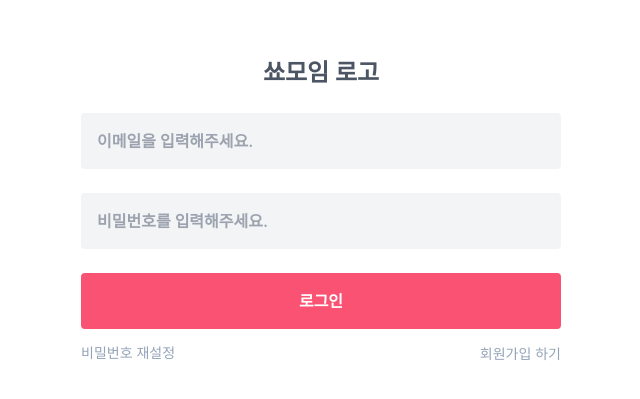
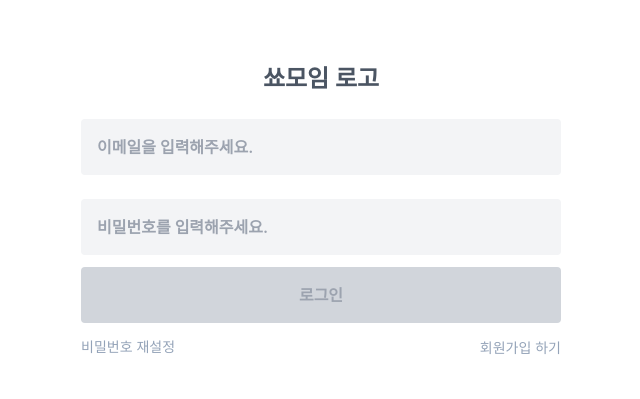
Before and after one commit to showMoim/showMoim_front, a React (Create React App) app: page /login in a window 1280 px wide. Shown: the part 189-588 px from the top of the page, without its empty margins (319-959 px from the left). Built offline with nearby package versions, Linux system fonts and the light colour scheme.

Commit message:
팝업창 추가

```diff
--- a/src/Login/Login.js
+++ b/src/Login/Login.js
@@ -35,22 +35,24 @@ function Login() {
             return;
         }
         if(email != "" && password != "") {
-            fetch("/login", {
-                method: 'POST',
-                headers: {
-                    'content-type': 'application/json'
-                },
-                body: JSON.stringify({
-                    email: email,
-                    password: password
-                }).then(res => res.json())
-                    .then(response => {
-                        if(response.Authorization == null) {
-                            alert("아이디 혹은 비밀번호를 확인해주세요.")
-                        }
-                    })
+            // fetch("/login", {
+            //     method: 'POST',
+            //     headers: {
+            //         'content-type': 'application/json'
+            //     },
+            //     body: JSON.stringify({
+            //         email: email,
+            //         password: password
+            //     }).then(res => res.json())
+            //         .then(response => {
+            //             if(response.Authorization == null) {
+            //                 openModal();
+            //             }
+            //         })
 
-            })
+            // })
+            console.log("ss")
+            openModal();
         }
 
         // let body = {
@@ -71,12 +73,13 @@ function Login() {
                     <div className="mb-3">
                         <input type="password" value={password} onChange={onPasswordHandler} className="w-full py-4 px-4 bg-gray-100 placeholder:font-semibold rounded hover:ring-1 outline-sf-btn-bg" placeholder="비밀번호를 입력해주세요."/>
                     </div>
-                    </form>
-                    <div className="w-3/4 mt-3 mb-3">
-                        {/* <button type="submit" disabled={email.length < 1 || password.length < 1} formAction='' className="py-4 bg-sf-btn-bg w-full rounded font-bold text-white hover:bg-sf-btn-bg disabled:bg-gray-300 disabled:text-gray-400"> 로그인 </button> */}
-                        <button onClick={openModal} className="py-4 bg-sf-btn-bg w-full rounded font-bold text-white hover:bg-sf-btn-bg disabled:bg-gray-300 disabled:text-gray-400"> 로그인 </button>
+
+                    <div className="w-full mt-3 mb-3">
+                        <button type="submit" disabled={email.length < 1 || password.length < 1} formAction='' className="py-4 bg-sf-btn-bg w-full rounded font-bold text-white hover:bg-sf-btn-bg disabled:bg-gray-300 disabled:text-gray-400"> 로그인 </button>
+                        {/* <button onClick={openModal} className="py-4 bg-sf-btn-bg w-full rounded font-bold text-white hover:bg-sf-btn-bg disabled:bg-gray-300 disabled:text-gray-400"> 로그인 </button> */}
                         {modalVisible && <Modal closeModal={closeModal}></Modal>}
                     </div>
+                    </form>
                     <div className="w-3/4 flex flex-row justify-between">
                         <div className=" flex items-center gap-x-1">
                             {/* <input type="checkbox" className=" w-4 h-4 sf-btn-bg" />
```
